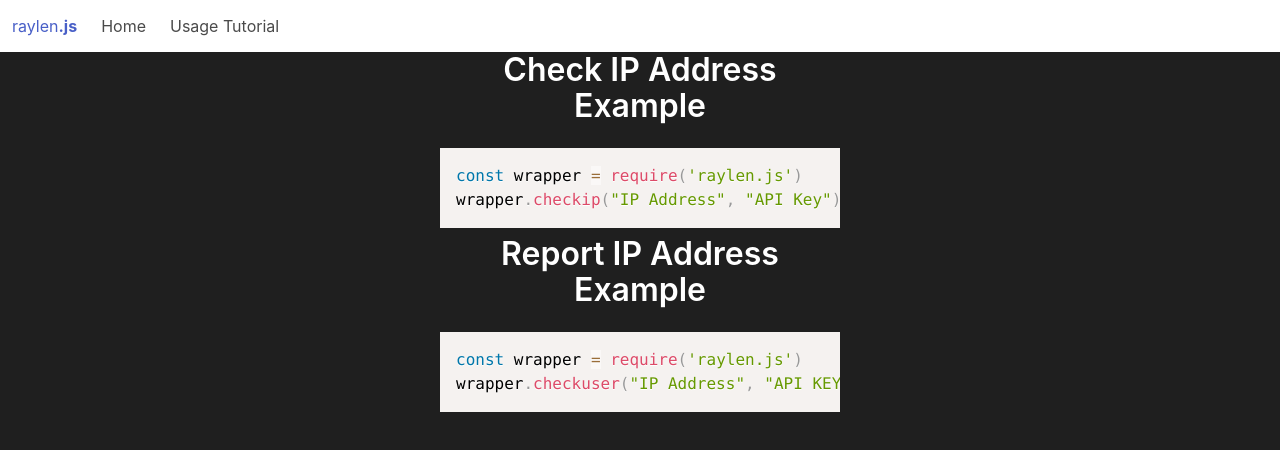
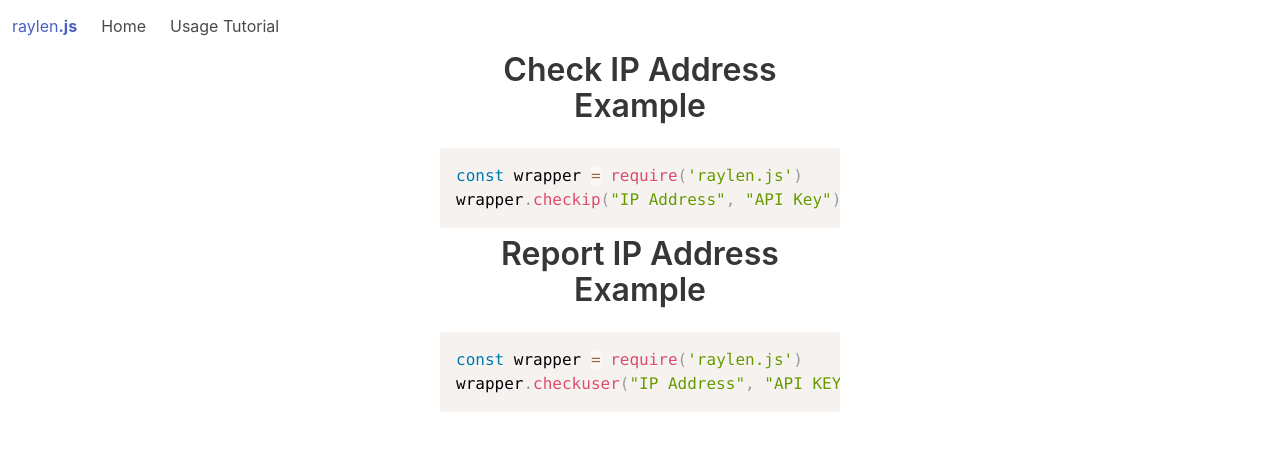
Before and after one commit to ausername-1/raylen.js, a plain HTML site: page tutorial.html in a window 1280 px wide. Drawn offline with nearby package versions, Linux system fonts and the light colour scheme.

```diff
--- a/style2.css
+++ b/style2.css
@@ -6,7 +6,6 @@
 }
 body{
     height: 100vh;
-    background-color: #1f1f1f;
 }
 .container {
     width: 400px;
@@ -15,10 +14,3 @@
     overflow: hidden;
     align-items: center;
 }
-
-.title {
-    color: white;
-}
-.subtitle {
-    color: white;
-}
```
